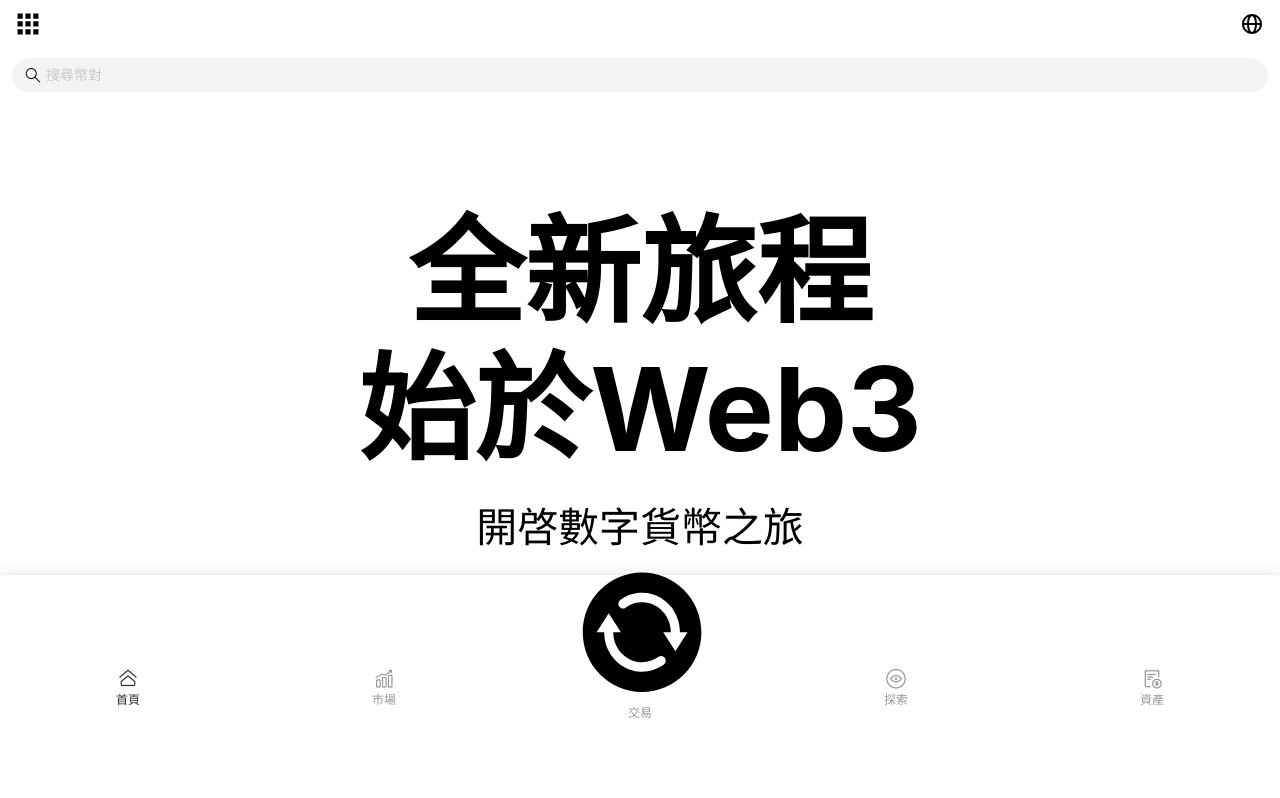
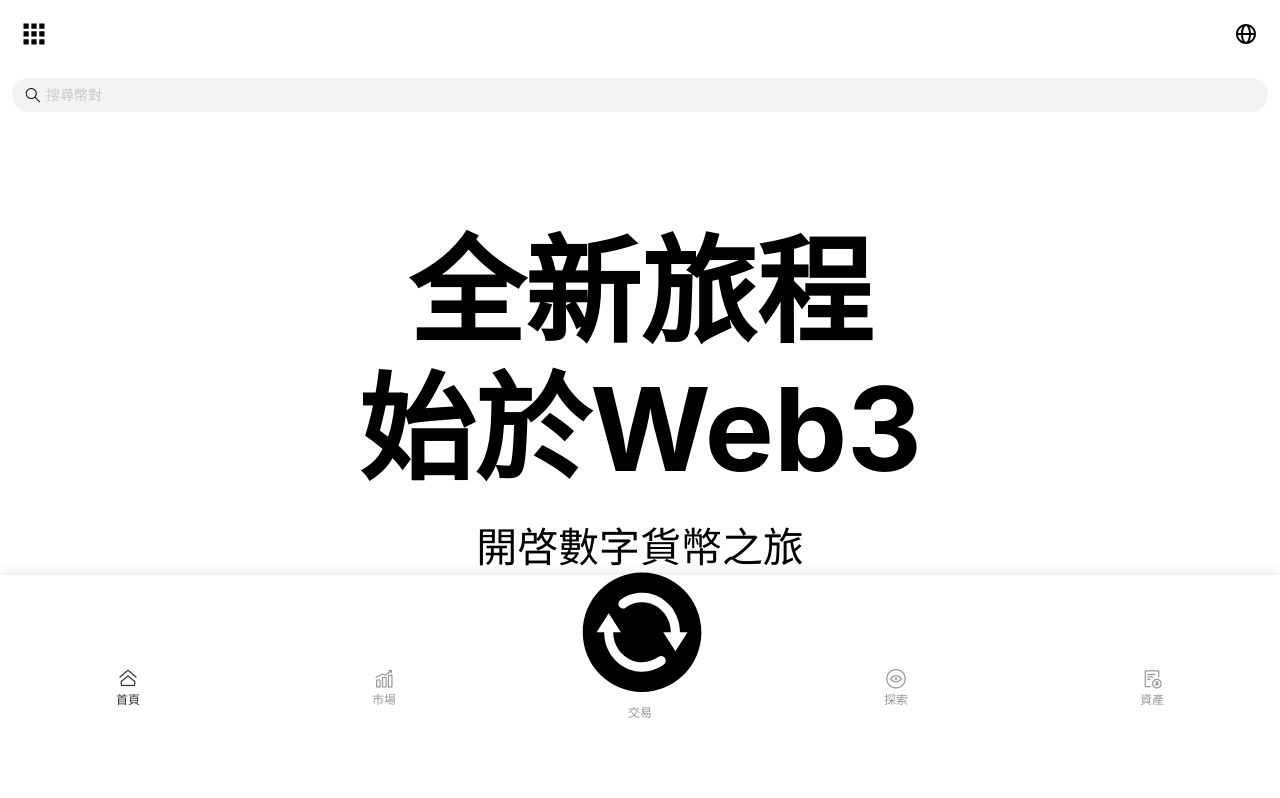
Before and after one commit to myuu69700-ship-it/web3_h5, a Vue app: page / in a window 1280 px wide. Shown: the top 798 px of the page. Built offline with nearby package versions, Linux system fonts and the light colour scheme.

Commit message:
fix:样式优化

```diff
--- a/src/views/Home.vue
+++ b/src/views/Home.vue
@@ -385,7 +385,7 @@ onUnmounted(() => {
   display: flex;
   justify-content: space-between;
   align-items: center;
-  padding: 12px 16px;
+  padding: 22px;
   background-color: #fff;
   position: sticky;
   top: 0;
```
Also changed, not shown: src/views/AntiMoneyLaundering.vue (line endings or trailing spaces), src/views/TutorialDetail.vue (line endings or trailing spaces).
